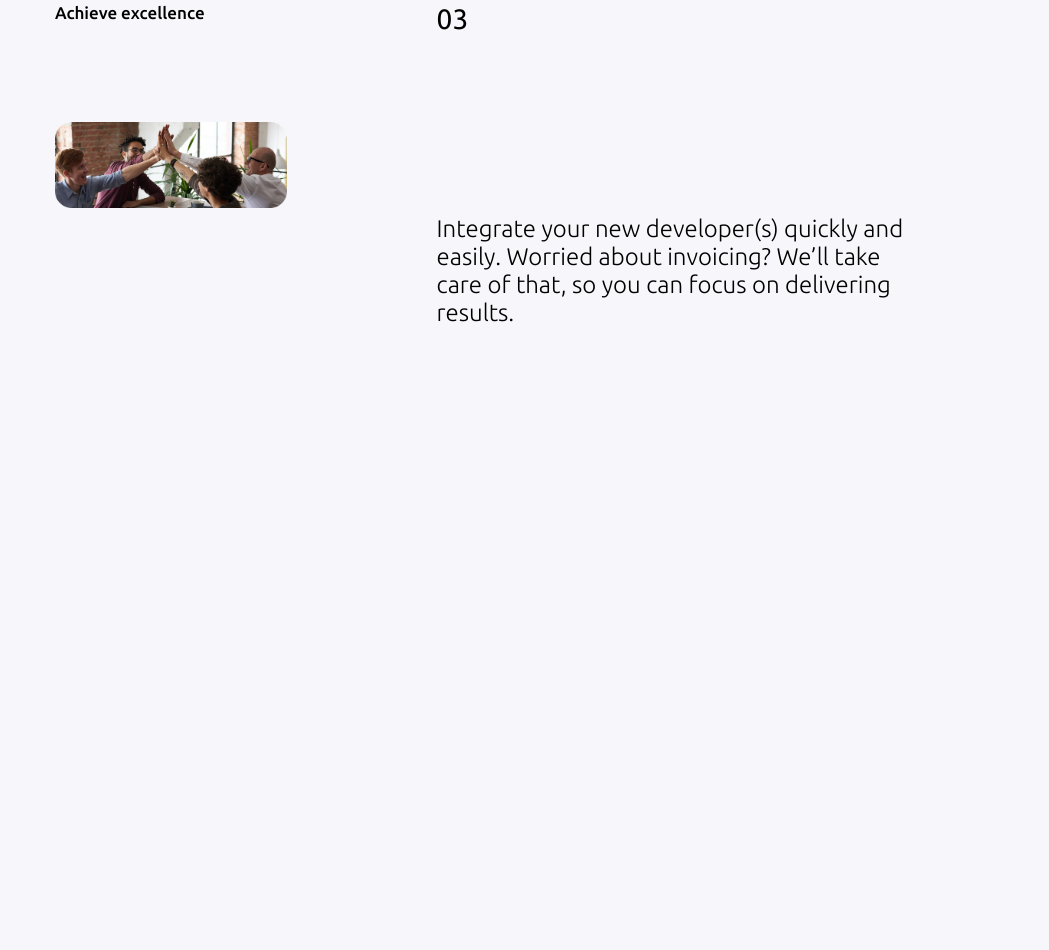
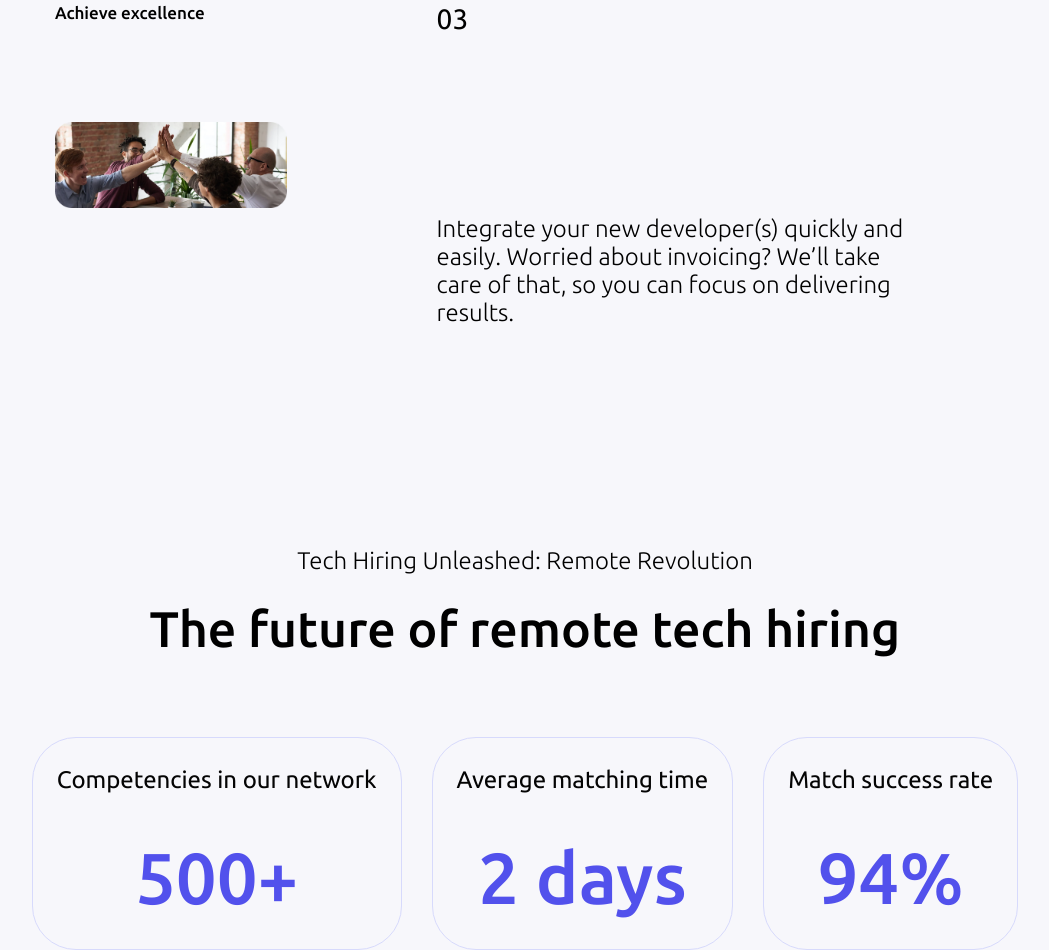
Before and after one commit to MSaliamon/codepride, a plain HTML site: page index.html in a window 1280 px wide. Shown: the part 3363-4313 px from the top of the page, without its empty margins (115-1164 px from the left). Before the commit the page ends 3790 px from the top, so only its background shows below. Drawn offline with Linux system fonts and the light colour scheme.

Commit message:
section4-finish

```diff
--- a/index.html
+++ b/index.html
@@ -174,7 +174,24 @@
                     </div>
                 </div>
             </section>
-            <section class="section4"></section>
+            <section class="section4">
+                <p class="section4__text">Tech Hiring Unleashed: Remote Revolution</p>
+                <h2 class="title">The future of remote tech hiring</h2>
+                <div class="section4-container">
+                    <div class="section4-box">
+                        <p class="section4-box__text">Competencies in our network</p>
+                        <p class="section4-box__text2">500+</p>
+                    </div>
+                    <div class="section4-box">
+                        <p class="section4-box__text">Average matching time</p>
+                        <p class="section4-box__text2">2 days</p>
+                    </div>
+                    <div class="section4-box">
+                        <p class="section4-box__text">Match success rate</p>
+                        <p class="section4-box__text2">94%</p>
+                    </div>
+                </div>
+            </section>
             <section class="section5"></section>
             <section class="section6"></section>
             <section class="section7"></section>
--- a/scss/_vars.scss
+++ b/scss/_vars.scss
@@ -3,3 +3,4 @@ $Background: #F7F7FB;
 $Black: #040404;
 $Purple: #8E96EA;
 $Gray: #6E6E6E;
+$Light-Purple: #D7DAFC;
--- a/scss/main.scss
+++ b/scss/main.scss
@@ -195,7 +195,34 @@ body {
         .min--width2 {
             width: 84%;
         }
-
+        .section4 {
+            padding-top: 120px;
+            &__text {
+                @include Ubuntu(24px, 300, 120%);
+                text-align: center;
+                margin-bottom: 24px;
+            }
+            &-container {
+                @include flex(center, center, 30px);
+                margin-top: 80px;
+            }
+            &-box {
+                @include flex(flex-start, center, 40px);
+                flex-direction: column;
+                padding: 28px 24px;
+                border-radius: 44px;
+                border: 1px solid $Light-Purple;
+                &__text {
+                    @include Ubuntu(24px, 400, 120%);
+                    color: $Black;
+                    text-align: center;
+                }
+                &__text2 {
+                    @include Ubuntu(72px, 500, 120%);
+                    color: $Accent;
+                }
+            }
+        }
 
     }
 }
```
Also changed, not shown: css/main.css, css/main.min.css.
